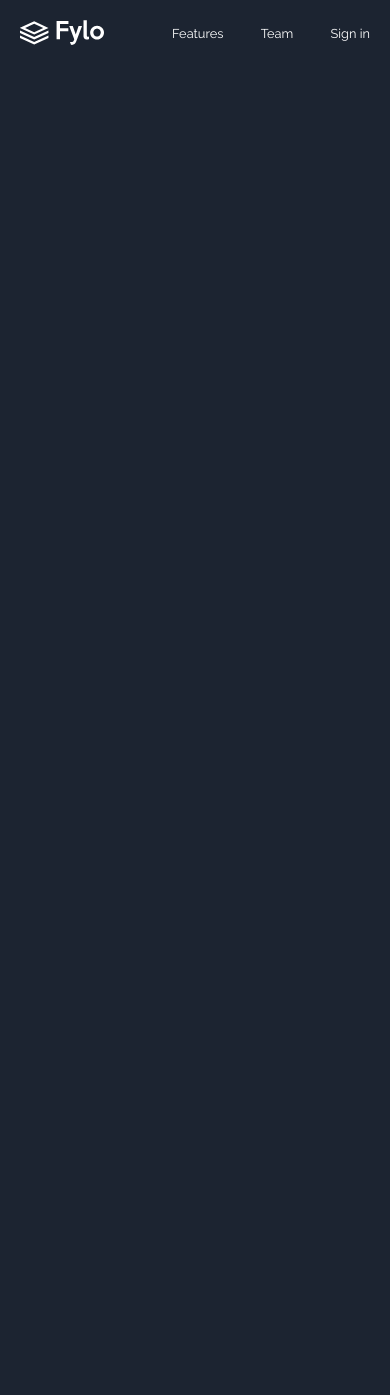
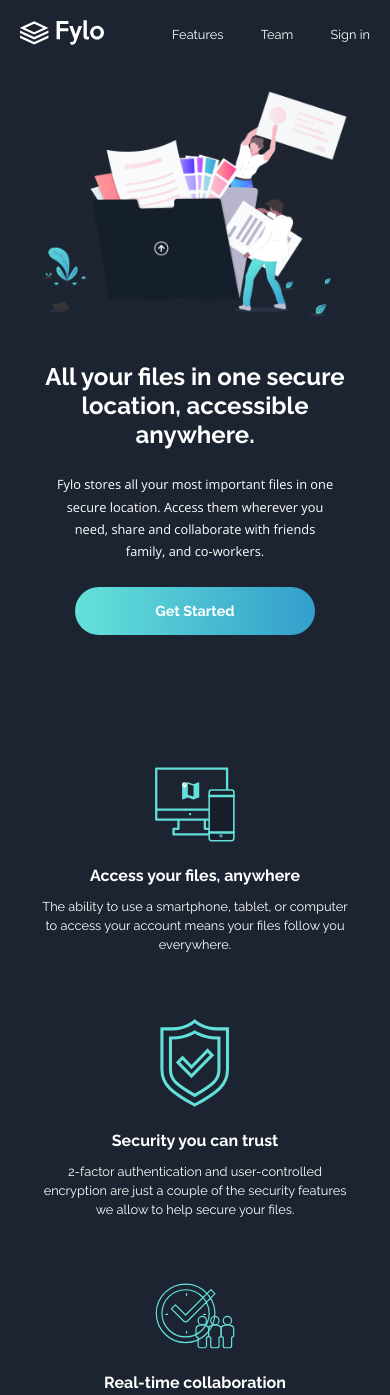
Before and after one commit to KevinArellano94/fm-fylo, a plain HTML site: page index.html in a window 390 px wide. Shown: the top 1395 px of the page. Before the commit the page ends 844 px from the top, so only its background shows below. Drawn offline with nearby package versions, Linux system fonts and the light colour scheme.

Commit message:
Features mobile section ready

```diff
--- a/index.html
+++ b/index.html
@@ -25,6 +25,7 @@
     <title>Frontend Mentor | Fylo</title>
   </head>
   <body>
+    <!-- Header -->
     <header class="header">
       <div class="header_logo_container">
         <img src="./images/logo.svg" alt="" />
@@ -43,6 +44,65 @@
         </ul>
       </nav>
     </header>
+    <!-- Header ENDS -->
+    <!-- Main -->
+    <main>
+      <section class="hero">
+        <figure class="hero_img">
+          <img src="./images/illustration-intro.png" alt="" />
+        </figure>
+        <h1 class="hero_title">
+          All your files in one secure location, accessible anywhere.
+        </h1>
+        <p class="hero_description">
+          Fylo stores all your most important files in one secure location.
+          Access them wherever you need, share and collaborate with friends
+          family, and co-workers.
+        </p>
+        <button class="hero_cta">Get Started</button>
+      </section>
+    </main>
+    <!-- Main ENDS -->
+    <!-- Features  -->
+    <div class="features">
+      <div class="feature">
+        <img
+          class="feature_img"
+          src="./images/icon-access-anywhere.svg"
+          alt=""
+        />
+        <p class="feature_title">Access your files, anywhere</p>
+        <p class="feature_description">
+          The ability to use a smartphone, tablet, or computer to access your
+          account means your files follow you everywhere.
+        </p>
+      </div>
+      <div class="feature">
+        <img class="feature_img" src="./images/icon-security.svg" alt="" />
+        <p class="feature_title">Security you can trust</p>
+        <p class="feature_description">
+          2-factor authentication and user-controlled encryption are just a
+          couple of the security features we allow to help secure your files.
+        </p>
+      </div>
+      <div class="feature">
+        <img class="feature_img" src="./images/icon-collaboration.svg" alt="" />
+        <p class="feature_title">Real-time collaboration</p>
+        <p class="feature_description">
+          Securely share files and folders with friends, family and colleagues
+          for live collaboration. No email attachments required.
+        </p>
+      </div>
+      <div class="feature">
+        <img class="feature_img" src="./images/icon-any-file.svg" alt="" />
+        <p class="feature_title">Store any type of file</p>
+        <p class="feature_description">
+          Whether you're sharing holidays photos or work documents, Fylo has you
+          covered allowing for all file types to be securely stored and shared.
+        </p>
+      </div>
+    </div>
+    <!-- Features ENDS  -->
     <script src="./index.js"></script>
   </body>
 </html>
--- a/styles/styles.css
+++ b/styles/styles.css
@@ -27,7 +27,6 @@ body {
   display: flex;
   padding: 0 20px;
   margin: 20px 0 0 0;
-  font-size: 0.8rem;
 }
 
 .header .header_logo_container {
@@ -43,6 +42,7 @@ body {
   display: flex;
   justify-content: center;
   align-items: flex-end;
+  font-size: 0.8rem;
 }
 
 .header .header_nav ul {
@@ -63,3 +63,75 @@ body {
   color: var(--white);
   text-decoration: none;
 }
+
+.hero {
+  display: flex;
+  flex-direction: column;
+  text-align: center;
+}
+
+.hero .hero_img {
+  max-width: 375px;
+  margin: 42px auto;
+}
+
+.hero .hero_img img {
+  max-width: 304px;
+}
+
+.hero .hero_title {
+  max-width: 320px;
+  margin: 0 auto 24px;
+}
+
+.hero .hero_description {
+  max-width: 280px;
+  margin: 0 auto 24px;
+  font-size: 0.8rem;
+  font-family: var(--font-secondary);
+  font-weight: 400;
+  line-height: 1.4rem;
+}
+
+.hero .hero_cta {
+  width: 240px;
+  height: 48px;
+  margin: 0 auto;
+  border-radius: 4rem;
+  border: none;
+  outline: none;
+  background: linear-gradient(to right, var(--cyan), var(--blue));
+  color: var(--white);
+  font-weight: 700;
+  font-size: 0.9rem;
+  font-family: var(--font-primary);
+}
+
+.features {
+  max-width: 320px;
+  margin: 132px auto 0;
+}
+
+.features .feature {
+  display: flex;
+  flex-direction: column;
+  text-align: center;
+  align-items: center;
+  margin: 24px 0 64px 0;
+}
+
+.features .feature .feature_img {
+  max-width: 80px;
+}
+
+.features .feature .feature_title {
+  font-size: 1rem;
+  font-weight: 700;
+  margin: 24px 0 0 0;
+}
+
+.features .feature .feature_description {
+  font-size: 0.8rem;
+  line-height: 1.2rem;
+  margin: 12px 0 0 0;
+}
```
Also changed, not shown: text.txt.
